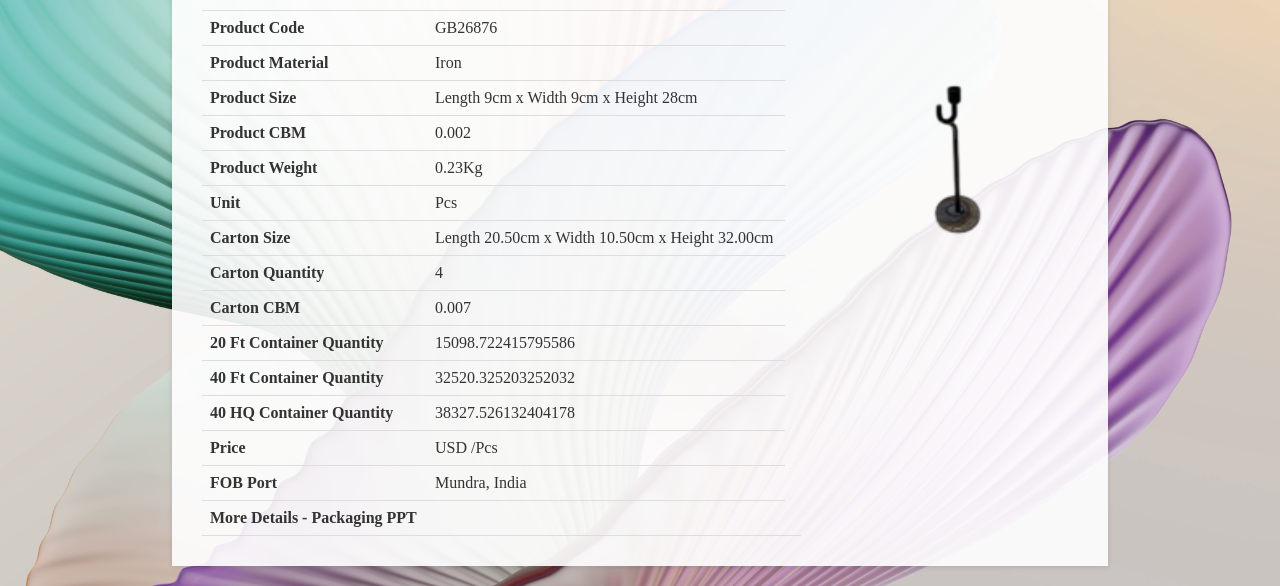
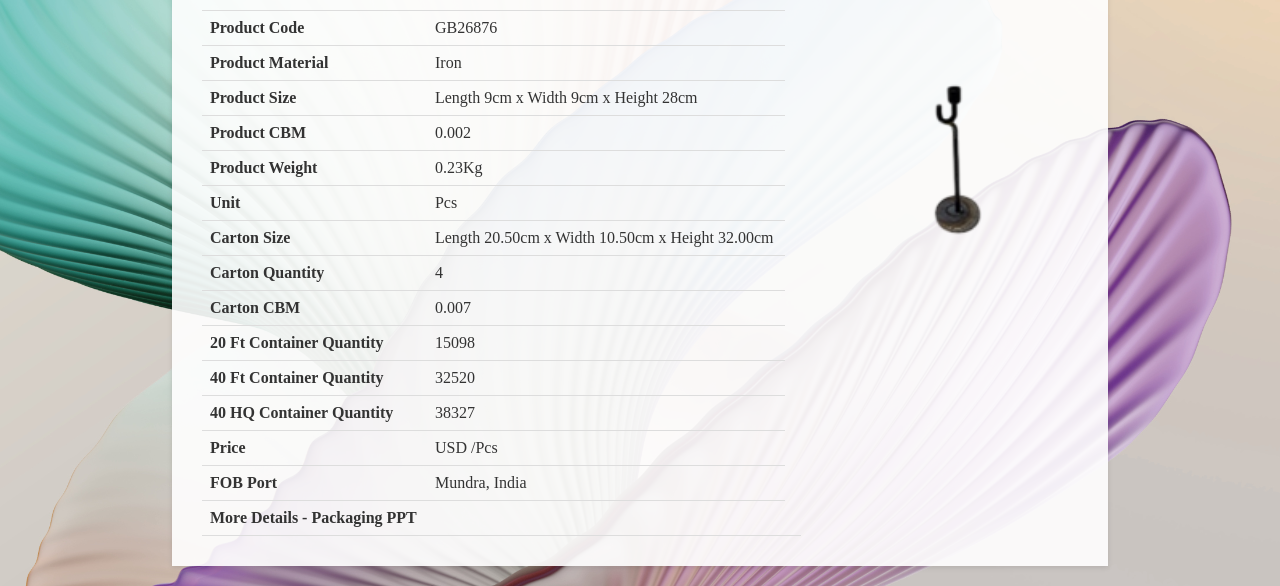
Before and after one commit to GBSLIT/GB26876, a plain HTML site: page index.html in a window 1280 px wide. Shown: the part 253-839 px from the top of the page. Drawn offline with Linux system fonts and the light colour scheme.

Commit message:
Update index.html

```diff
--- a/index.html
+++ b/index.html
@@ -177,15 +177,15 @@
                 </tr>
                 <tr>
                     <th>20 Ft Container Quantity</th>
-                    <td>15098.722415795586 </td>
+                    <td>15098 </td>
                 </tr>
                 <tr>
                     <th>40 Ft Container Quantity</th>
-                    <td>32520.325203252032 </td>
+                    <td>32520 </td>
                 </tr>
                 <tr>
                     <th>40 HQ Container Quantity</th>
-                    <td>38327.526132404178 </td>
+                    <td>38327 </td>
                  </tr>
                 <tr>
                     <th>Price</th>
```
